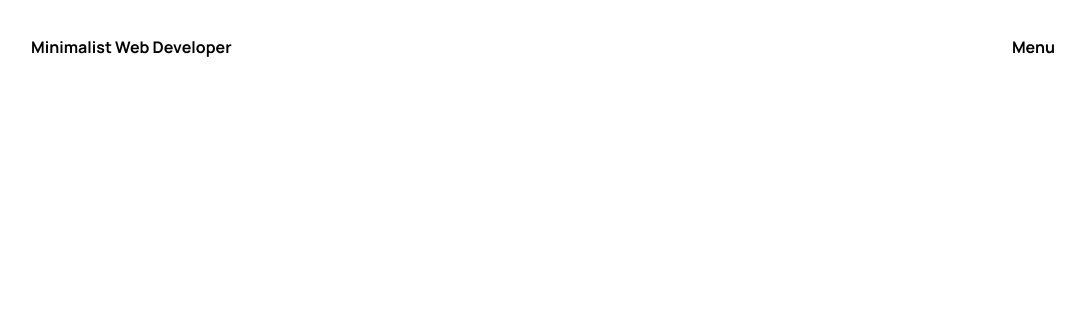
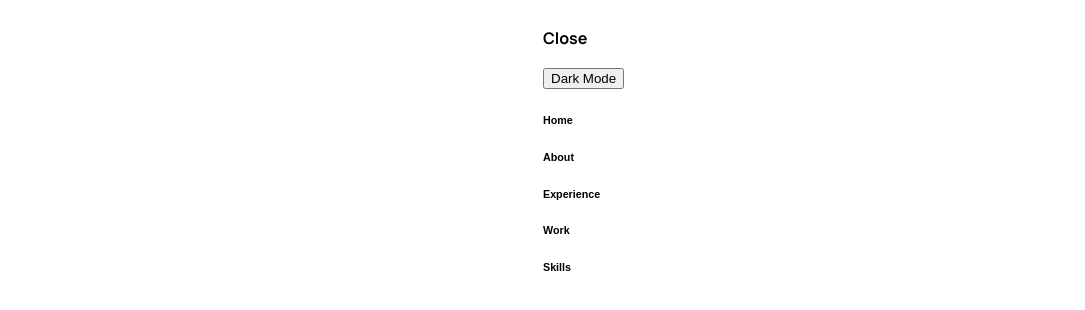
Before and after one commit to kylekrny/portfolio-gatsby, a Gatsby site: page / in a window 1280 px wide. Shown: the whole page, without its empty margins (97-1182 px from the left). Built offline with nearby package versions, Linux system fonts and the light colour scheme; Gatsby itself is replaced by a stand-in of ours.

Commit message:
menu framed out

```diff
--- a/src/components/layout.css
+++ b/src/components/layout.css
@@ -3,6 +3,12 @@ html {
   -ms-text-size-adjust: 100%;
   -webkit-text-size-adjust: 100%;
 }
+
+a {
+  text-decoration: none;
+  color: black;
+}
+
 body {
   margin: 0;
   -webkit-font-smoothing: antialiased;
@@ -32,13 +38,30 @@ body {
   padding-left: 10%;
 }
 
+#menu {
+float: right;
+width: 50%;
+}
+
+#menu-header {
+width: 100%;
+}
+
+.menu-item {
+
+}
+
+#mode-button {
+
+}
+
 #nav-link {
   float: right;
   text-align: right;
   padding-right: 10%;
 }
 
-a {
-  text-decoration: none;
-  color: black;
+
+.social-row {
+
 }
--- a/src/components/layout.js
+++ b/src/components/layout.js
@@ -4,11 +4,11 @@
  *
  * See: https://www.gatsbyjs.org/docs/use-static-query/
  */
-
+/* <Header siteTitle={data.site.siteMetadata.title} /> */
 import React from "react"
 import PropTypes from "prop-types"
 import { useStaticQuery, graphql } from "gatsby"
-
+import Menu from './menu'
 import Header from "./header"
 import "./layout.css"
 
@@ -25,21 +25,8 @@ const Layout = ({ children }) => {
 
   return (
     <>
-      <Header siteTitle={data.site.siteMetadata.title} />
-      <div
-        style={{
-          margin: `0 auto`,
-          maxWidth: 960,
-          padding: `0 1.0875rem 1.45rem`,
-        }}
-      >
-        <main>{children}</main>
-        {/* <footer>
-          © {new Date().getFullYear()}, Built with
-          {` `}
-          <a href="https://www.gatsbyjs.org">Gatsby</a>
-        </footer> */}
-      </div>
+      <Menu/>
+
     </>
   )
 }
--- a/src/components/menu.js
+++ b/src/components/menu.js
@@ -0,0 +1,22 @@
+import React from 'react'
+
+const Menu = () => (
+  <div id='menu'>
+    <div id='menu-header'>
+    <p className='header-text'><a href="">Close</a></p>
+    <button id='mode-button'>Dark Mode</button>
+    </div>
+    <nav>
+    <h6 className='menu-item'><a href="">Home</a></h6>
+    <h6 className='menu-item'><a href="">About</a></h6>
+    <h6 className='menu-item'><a href="">Experience</a></h6>
+    <h6 className='menu-item'><a href="">Work</a></h6>
+    <h6 className='menu-item'><a href="">Skills</a></h6>
+    <div className='social-row'>
+
+    </div>
+    </nav>
+  </div>
+);
+
+export default Menu
```
